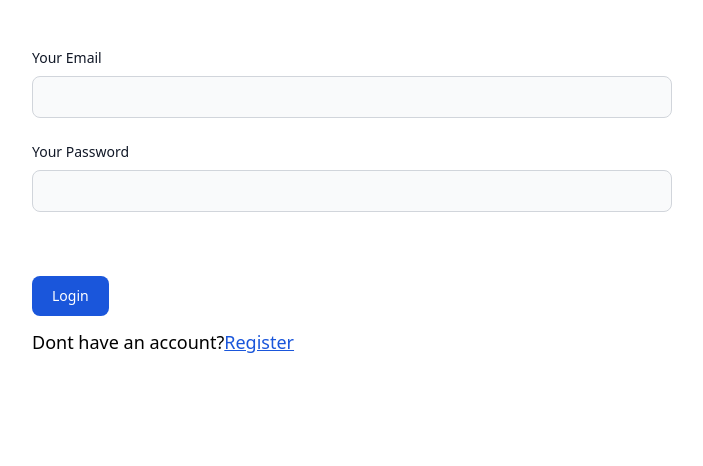
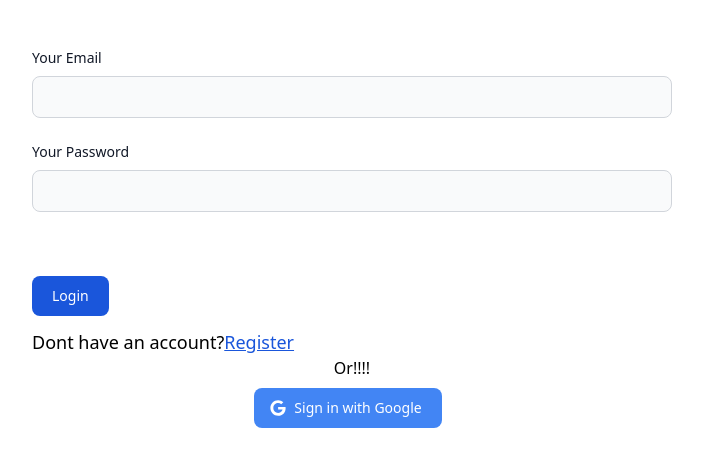
Before and after one commit to ZAHIRULISLAM-CSE/Bistro-Boss-Restaurant-The-Final-Project, a React (Vite) app: page /login in a window 1280 px wide. Shown: the top 466 px of the page, without its empty margins (288-991 px from the left). Built offline with nearby package versions, Linux system fonts and the light colour scheme; no server answers.

Commit message:
completed google login

```diff
--- a/src/login/Login.jsx
+++ b/src/login/Login.jsx
@@ -1,11 +1,14 @@
 import React, { useContext } from "react";
 import { AuthContext } from "../providers/AuthProviders";
 import { useForm } from "react-hook-form";
-import { Link, useNavigate } from "react-router-dom";
+import { Link, useLocation, useNavigate } from "react-router-dom";
 import Swal from "sweetalert2";
 
 const Login = () => {
-  const navigate=useNavigate();
+  const {googleLogin}=useContext(AuthContext);
+  const navigate = useNavigate();
+  const location = useLocation();
+  const state = location.state || "/";
   const {
     register,
     handleSubmit,
@@ -14,17 +17,26 @@ const Login = () => {
   } = useForm();
   const { signInWithEP } = useContext(AuthContext);
   const onSubmit = (data) => {
-        signInWithEP(data.email,data.password)
+    signInWithEP(data.email, data.password)
       .then((result) => {
         const user = result.user;
-            Swal.fire('Login is Successfull')
-            navigate('/');
+        console.log(user);
+        Swal.fire("Login is Successfull");
+        navigate(state, { replace: true });
       })
       .catch((error) => {
         const errorMessage = error.message;
         console.log(errorMessage);
       });
   };
+
+  const handleGoogleLogin=()=>{
+        googleLogin()
+        .then((result) => {
+          navigate("/")
+        }).catch((error) => {
+        });
+  }
 
   return (
     <div>
@@ -82,6 +94,33 @@ const Login = () => {
           </Link>
         </p>
       </form>
+      <div>
+        <h1 className="text-center">Or!!!!</h1>
+        <div className="text-center mt-2">
+          <button
+            onClick={handleGoogleLogin}
+            type="button"
+            className="text-white bg-[#4285F4] hover:bg-[#4285F4]/90 focus:ring-4 focus:outline-none focus:ring-[#4285F4]/50 font-medium rounded-lg text-sm px-5 py-2.5 text-center inline-flex items-center mr-2 mb-2"
+          >
+            <svg
+              className="w-4 h-4 mr-2 -ml-1"
+              aria-hidden="true"
+              focusable="false"
+              data-prefix="fab"
+              data-icon="google"
+              role="img"
+              xmlns="http://www.w3.org/2000/svg"
+              viewBox="0 0 488 512"
+            >
+              <path
+                fill="currentColor"
+                d="M488 261.8C488 403.3 391.1 504 248 504 110.8 504 0 393.2 0 256S110.8 8 248 8c66.8 0 123 24.5 166.3 64.9l-67.5 64.9C258.5 52.6 94.3 116.6 94.3 256c0 86.5 69.1 156.6 153.7 156.6 98.2 0 135-70.4 140.8-106.9H248v-85.3h236.1c2.3 12.7 3.9 24.9 3.9 41.4z"
+              ></path>
+            </svg>
+            Sign in with Google
+          </button>
+        </div>
+      </div>
     </div>
   );
 };
--- a/src/pages/register/Register.jsx
+++ b/src/pages/register/Register.jsx
@@ -1,18 +1,29 @@
 import React from "react";
-import { Link } from "react-router-dom";
+import { Link, useNavigate } from "react-router-dom";
 import { useForm } from "react-hook-form";
 import { useContext } from "react";
 import { AuthContext } from "../../providers/AuthProviders";
+import { updateProfile } from "firebase/auth";
+import Swal from "sweetalert2";
 
 
 const Register = () => {
+    const {logOut}=useContext(AuthContext);
     const { register, handleSubmit, watch,reset, formState: { errors } } = useForm();
     const {creatUserWithEp}=useContext(AuthContext);
+    const navigate=useNavigate();
     const onSubmit = data => {
       creatUserWithEp(data.email,data.password)
       .then((result) => {
         const user = result.user;
-        reset()
+        updateProfile(user, {
+          displayName:data.name, photoURL:data.photo
+        }).then(() => {
+          Swal.fire('Register is Successfull')
+          logOut();
+          navigate("/login");
+        }).catch((error) => {
+        });
       })
       .catch((error) => {
         const errorMessage = error.message;
--- a/src/providers/AuthProviders.jsx
+++ b/src/providers/AuthProviders.jsx
@@ -1,12 +1,14 @@
 import React, { createContext, useEffect, useState } from 'react';
-import { createUserWithEmailAndPassword, getAuth, onAuthStateChanged, signInWithEmailAndPassword, signOut } from "firebase/auth";
+import { createUserWithEmailAndPassword, getAuth, onAuthStateChanged, signInWithEmailAndPassword, signInWithPopup, signOut } from "firebase/auth";
 import app from '../config/firebase.config';
+import { GoogleAuthProvider } from "firebase/auth";
 
 export  const AuthContext=createContext();
 
 const AuthProviders = ({children}) => {
     const [user,setUser]=useState(null);
     const [loading,setLoading]=useState(true);
+    const googleProvider = new GoogleAuthProvider();
 
     const auth= getAuth(app);
     //Creat user
@@ -24,9 +26,13 @@ const AuthProviders = ({children}) => {
           });
     }
 
+    const googleLogin=()=>{
+        return signInWithPopup(auth,googleProvider);
+    }
+
 
     const shareFunc={
-        creatUserWithEp,signInWithEP,user,logOut
+        creatUserWithEp,signInWithEP,user,logOut,loading,googleLogin
     }
 
     useEffect(()=>{
@@ -39,6 +45,8 @@ const AuthProviders = ({children}) => {
         }
     },[])
 
+    console.log(user);
+
 
 
     return (
--- /dev/null
+++ b/src/routes/PrivateRoute.jsx
@@ -0,0 +1,18 @@
+import React, { useContext } from 'react';
+import { AuthContext } from '../providers/AuthProviders';
+import { Navigate, useLocation } from 'react-router-dom';
+
+const PrivateRoute = ({children}) => {
+   const {user,loading}=useContext(AuthContext);
+   const location=useLocation();
+
+    if(loading){
+        return <div>Loading.....</div>
+    }
+   if(user){
+        return children;
+   }
+   return  <Navigate to='/login' state={location.pathname} replace={true} ></Navigate>
+};
+
+export default PrivateRoute;
--- a/src/routes/Route.jsx
+++ b/src/routes/Route.jsx
@@ -9,6 +9,7 @@ import Register from "../pages/register/Register";
 import Login from "../login/Login";
 import DashBoard from "../shared/dashboard/DashBoard";
 import MyCart from "../dashboard/MyCart";
+import PrivateRoute from "./PrivateRoute";
 
 const router = createBrowserRouter([
   {
@@ -39,7 +40,7 @@ const router = createBrowserRouter([
   },
   {
     path: "dashboard",
-    element:<DashBoard></DashBoard>,
+    element:<PrivateRoute><DashBoard></DashBoard></PrivateRoute>,
     children:[
       {
         path: "mycart",
```
Lines whose indentation alone changed are shown as unchanged.
